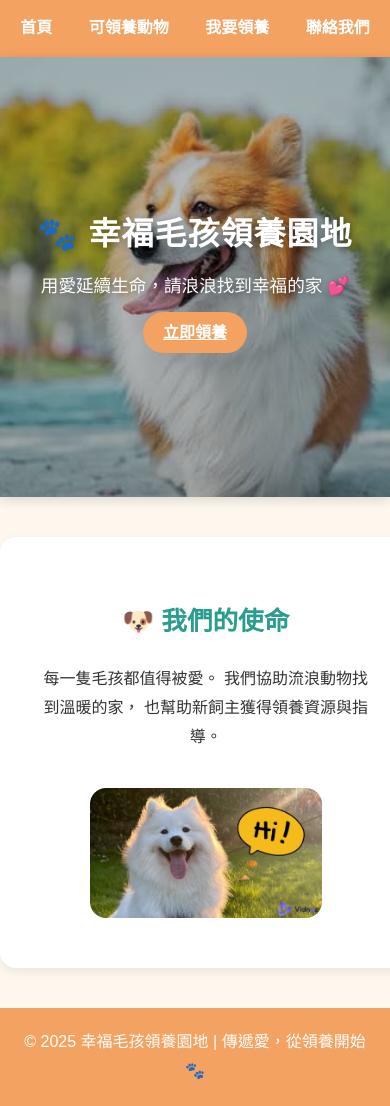
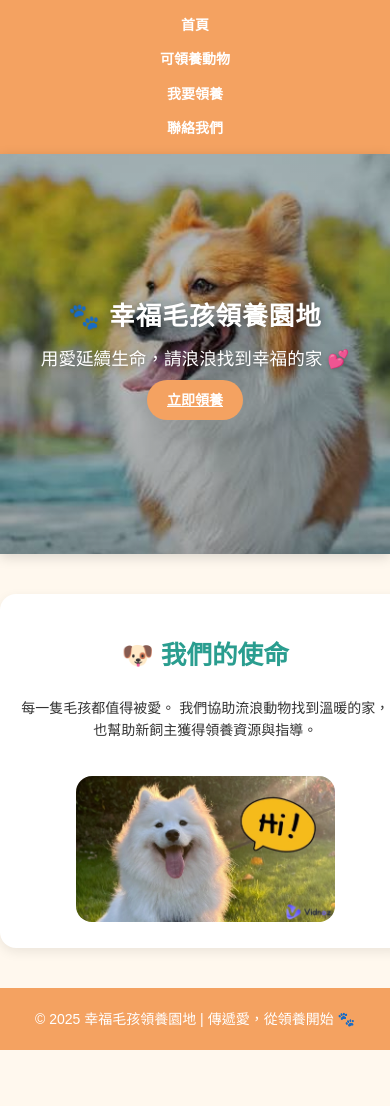
Before and after one commit to chen20001221-ctrl/my_web_homework7, a plain HTML site: page index.html in a window 390 px wide. Shown: the top 1106 px of the page. After the commit the page ends 1050 px from the top, so only its background shows below. Drawn offline with Linux system fonts and the light colour scheme.

Commit message:
Implement responsive styles in style.css
Add responsive design styles for mobile, tablet, and desktop.

```diff
--- a/style.css
+++ b/style.css
@@ -248,3 +248,70 @@ footer {
   box-shadow: 0 4px 12px rgba(0, 0, 0, 0.15);
   object-fit: cover;
 }
+/* === 響應式設計開始 === */
+
+/* === 手機尺寸 (max-width: 768px) ===
+   當螢幕寬度小於或等於 768px 時套用。
+   通常代表手機或小型平板。
+   調整字體、導覽列方向、容器間距等。
+*/
+@media (max-width: 768px) {
+
+  body {
+    font-size: 14px;     /* 字體縮小一點，符合手機畫面 */
+    line-height: 1.6;    /* 調整行距，提升閱讀性 */
+  }
+
+  .nav {
+    display: flex;
+    flex-direction: column;  /* 導覽列從橫排變直排 */
+    padding: 8px 0;          /* 上下間距縮小 */
+  }
+
+  .nav__link {
+    margin: 6px 0;           /* 每個導覽項目上下留空，避免擠在一起 */
+  }
+
+  .container {
+    width: 95%;              /* 主內容區放寬，幾乎滿版 */
+    padding: 20px;           /* 內距縮小，畫面更緊湊 */
+  }
+
+  .gallery {
+    grid-template-columns: 1fr;   /* 圖片牆改為單欄顯示 */
+  }
+
+  .hero {
+    padding: 40px 10px;      /* Hero 區內距縮小 */
+  }
+
+  .hero__content h1 {
+    font-size: 1.6rem;       /* 主標題文字變小以符合手機畫面 */
+  }
+
+  img,
+  .dialog-img {
+    width: 100%;             /* 圖片寬度自動填滿容器 */
+    height: auto;            /* 高度自動等比例縮放，避免變形 */
+  }
+}
+
+/* === 平板尺寸 (min-width: 769px) and (max-width: 1024px) ===
+   當螢幕寬度介於 769px～1024px（例如 iPad、平板電腦）時套用。
+   主要調整圖片牆為兩欄。
+*/
+@media (min-width: 769px) and (max-width: 1024px) {
+  .gallery {
+    grid-template-columns: repeat(2, 1fr);  /* 兩欄圖片排列 */
+  }
+}
+
+/* === 桌機尺寸 (min-width: 1025px) ===
+   螢幕寬度大於 1025px（桌上型電腦或大型螢幕）時套用。
+   保持原本三欄設計。
+*/
+@media (min-width: 1025px) {
+  .gallery {
+    grid-template-columns: repeat(3, 1fr);  /* 三欄圖片排列 */
+  }
+}
```
